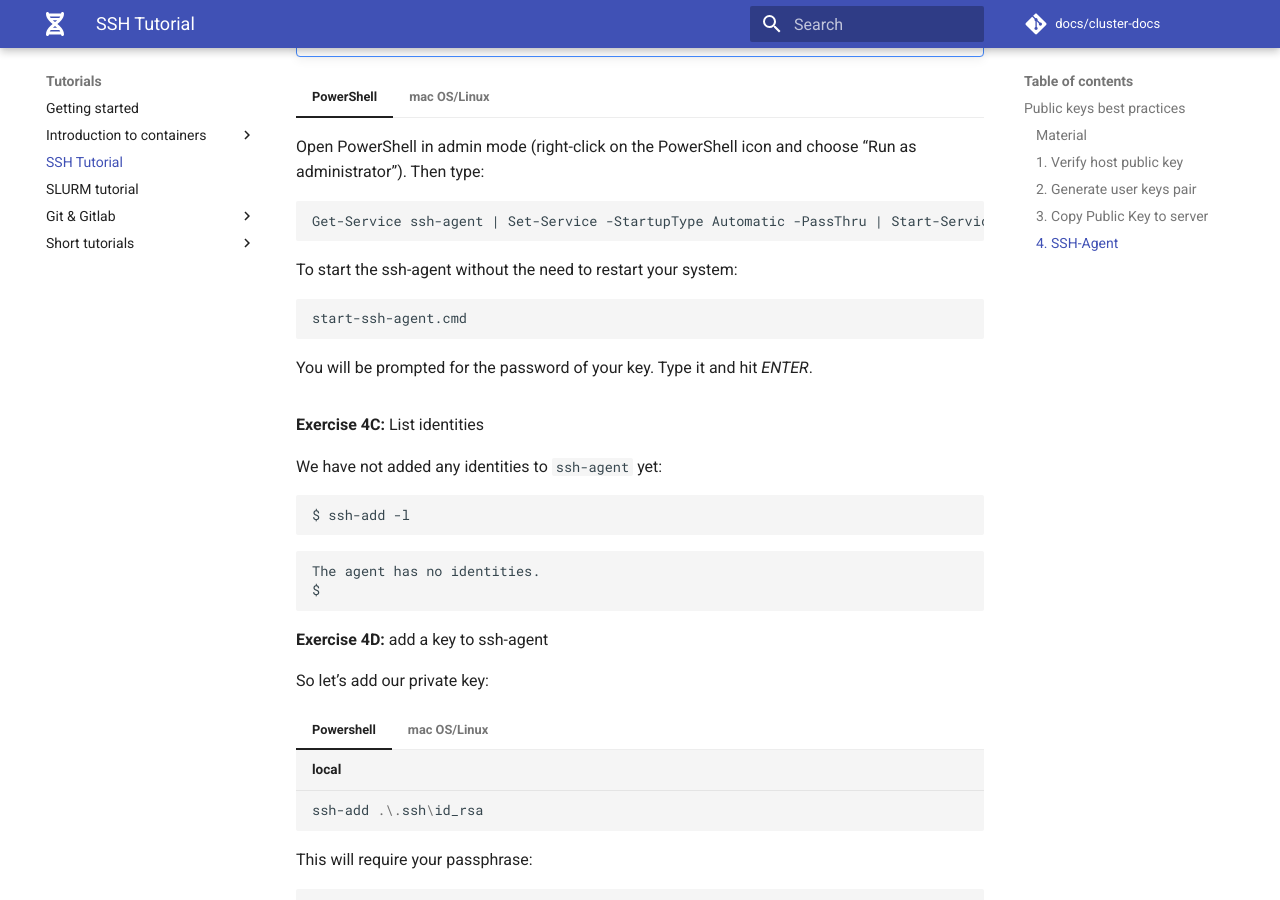
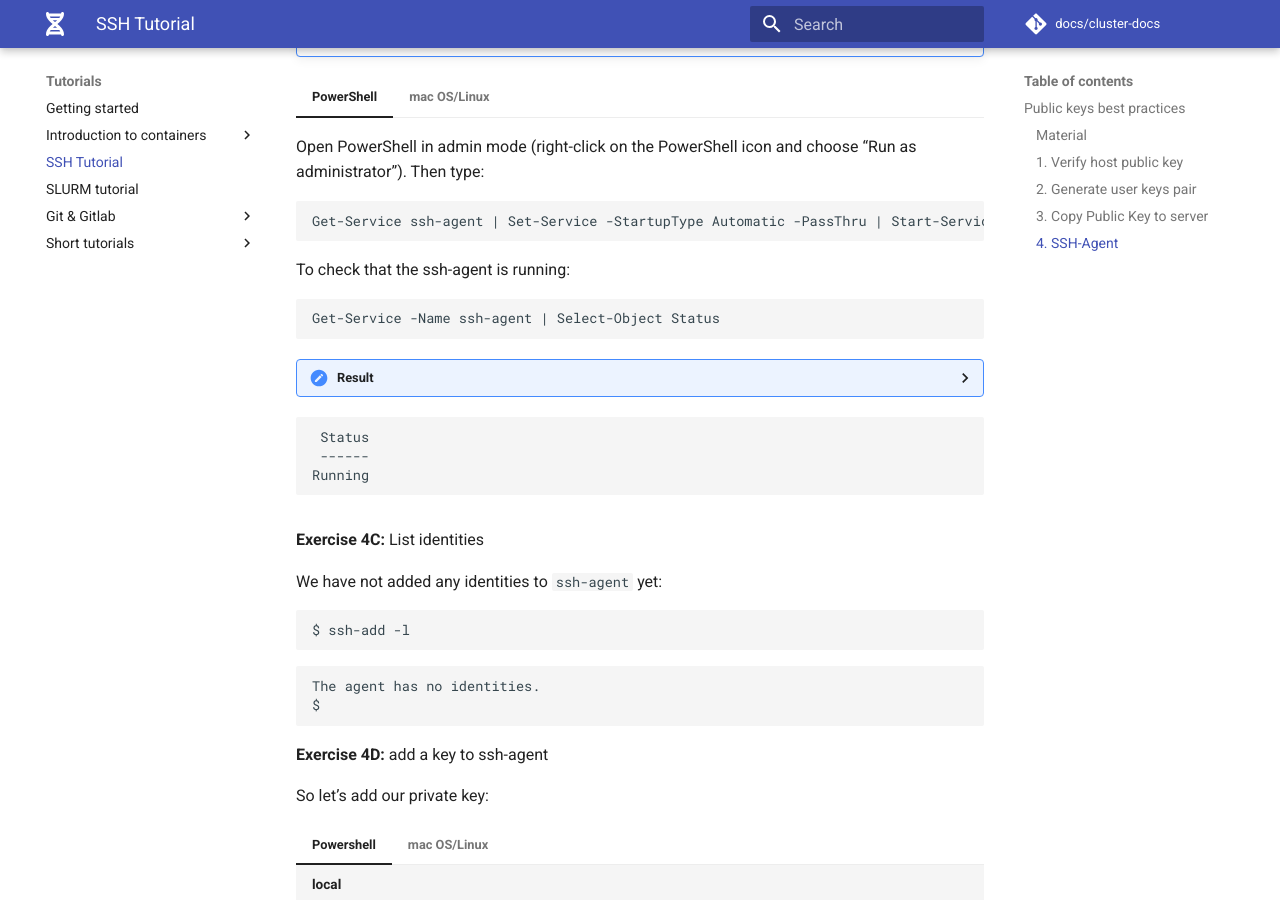
Before and after one commit to GeertvanGeest/cluster-docs, an MkDocs documentation site: the page built from docs/tutorials/SSH_tutorial.md, in a window 1280 px wide and 900 px high, scrolled down 6712 px. Built offline with MkDocs 1.6.1 and Material for MkDocs 9.7.7, drawn with Linux system fonts in a browser that asks for light colours.

Commit message:
ssh-agent already started after Start-Service, but we can check if it is running

````diff
--- a/docs/tutorials/SSH_tutorial.md
+++ b/docs/tutorials/SSH_tutorial.md
@@ -421,14 +421,18 @@ You probably don't want to re-type your passphrase every time you are connecting
     Get-Service ssh-agent | Set-Service -StartupType Automatic -PassThru | Start-Service
     ```
 
-    To start the ssh-agent without the need to restart your system:
+    To check that the ssh-agent is running:
 
     ```
-    start-ssh-agent.cmd
+    Get-Service -Name ssh-agent | Select-Object Status
     ```
 
-    You will be prompted for the password of your key. Type it and hit *ENTER*.
-
+    ??? done "Result"
+    ```
+     Status
+     ------
+    Running
+    ```
 
 === "mac OS/Linux"
 
````
